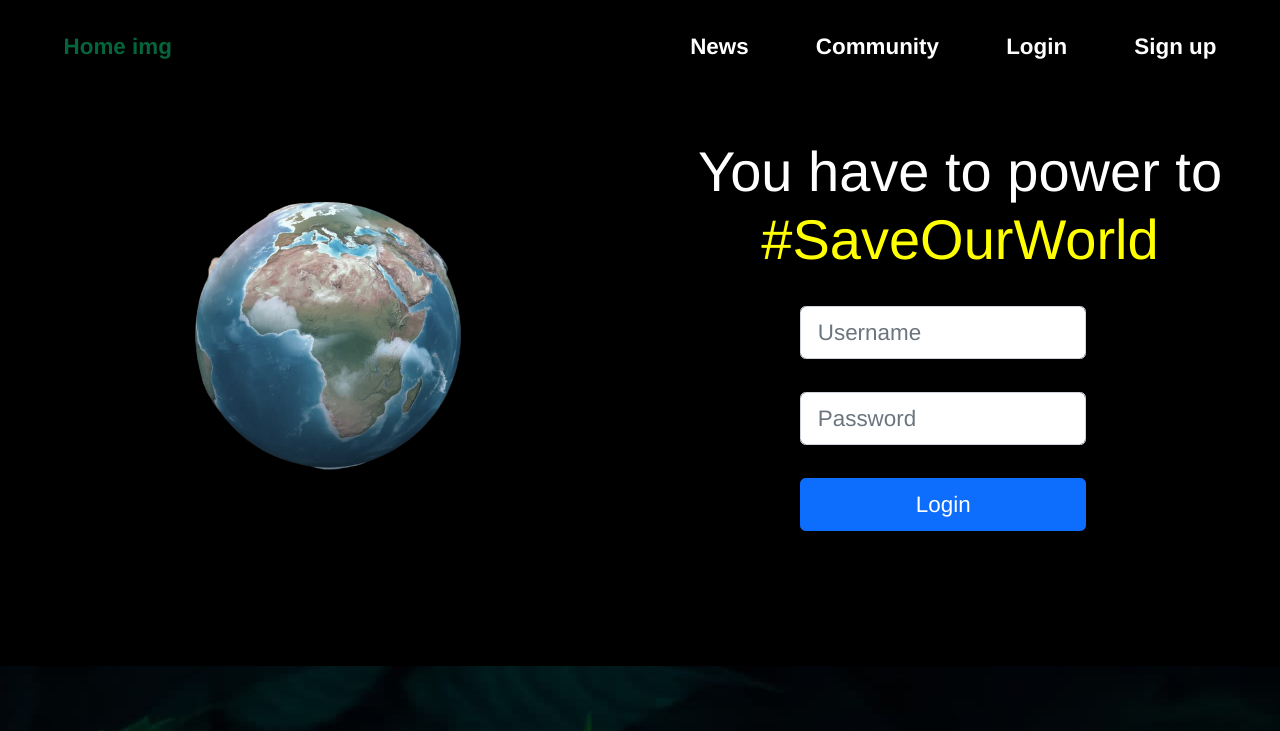
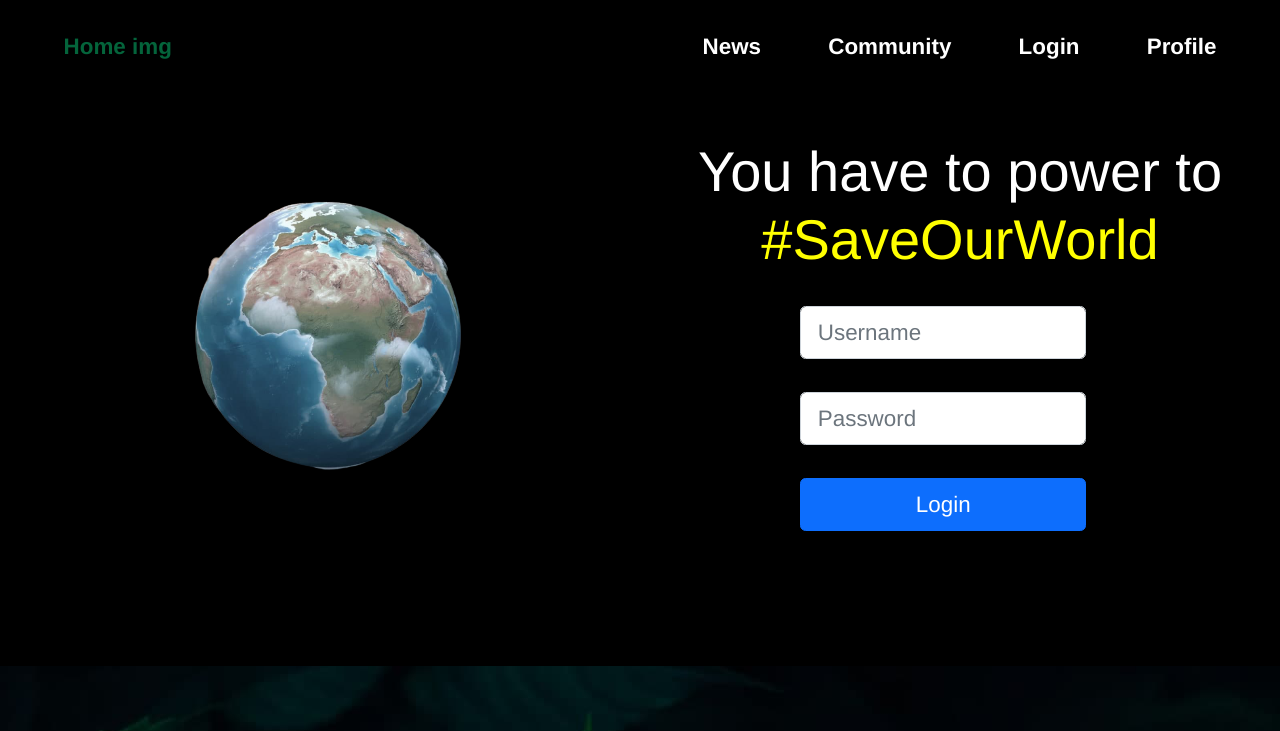
Before and after one commit to quinncheong/save-my-world, a Vue app: page /#/ in a window 1280 px wide. Shown: the top 731 px of the page. Built offline with nearby package versions, Linux system fonts and the light colour scheme.

Commit message:
Added a profile.vue page, and added the router links for profile tab

```diff
--- a/src/App.vue
+++ b/src/App.vue
@@ -5,7 +5,7 @@
       <router-link to="/news">News</router-link>
       <router-link to="/about">Community</router-link>
       <router-link to="/login">Login</router-link>
-      <router-link to="/signup">Sign up</router-link>
+      <router-link to="/profile">Profile</router-link>
     </div>
     <router-view />
   </div>
--- a/src/router/index.js
+++ b/src/router/index.js
@@ -1,5 +1,7 @@
 import { createRouter, createWebHashHistory } from "vue-router";
 import Home from "../views/Home.vue";
+import About from "../views/About.vue";
+import Profile from "../views/Profile.vue"
 
 const routes = [
   {
@@ -10,11 +12,14 @@ const routes = [
   {
     path: "/about",
     name: "About",
-    // route level code-splitting
-    // this generates a separate chunk (about.[hash].js) for this route
-    // which is lazy-loaded when the route is visited.
-    component: () =>
-      import(/* webpackChunkName: "about" */ "../views/About.vue"),
+    component: About
+
+  },
+
+  {
+    path: "/profile",
+    name: "Profile",
+    component: Profile
   },
 ];
 
--- /dev/null
+++ b/src/views/Profile.vue
@@ -0,0 +1,18 @@
+<template>
+<div> This is a signup page </div>
+
+</template>
+
+
+
+<script>
+export default {
+
+}
+</script>
+
+
+
+<style lang="scss" scoped>
+
+</style>
```
